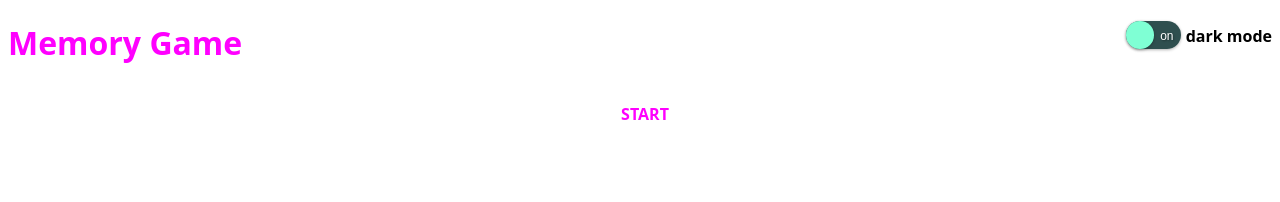
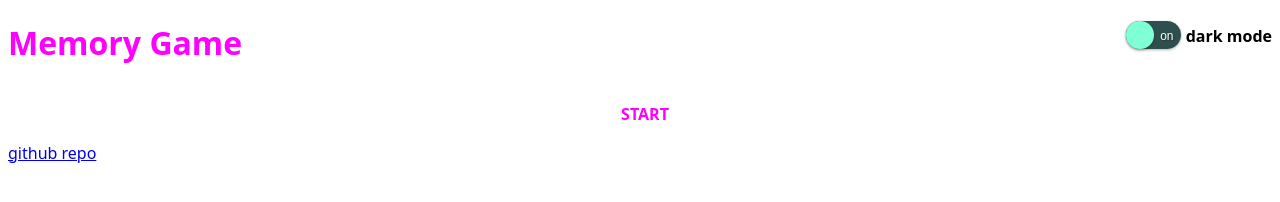
Before and after one commit to georgecnicol/sb-memory-game, a plain HTML site: page index.html in a window 1280 px wide. Drawn offline with Linux system fonts and the light colour scheme.

Commit message:
add link to repo

```diff
--- a/index.html
+++ b/index.html
@@ -32,6 +32,9 @@
       <button class="button" id="start">Start</button>
     </div>
 
+    <footer>
+      <a href="https://github.com/georgecnicol/sb-memory-game">github repo</a>
+    </footer>
       <!-- scripts only below here -->
     <script src="script.js"></script>
   </body>
```
